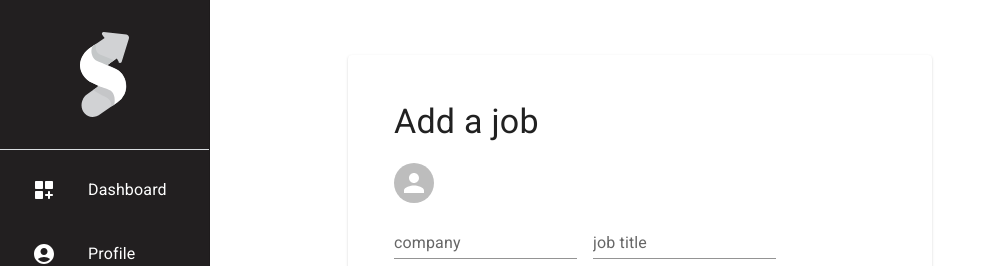
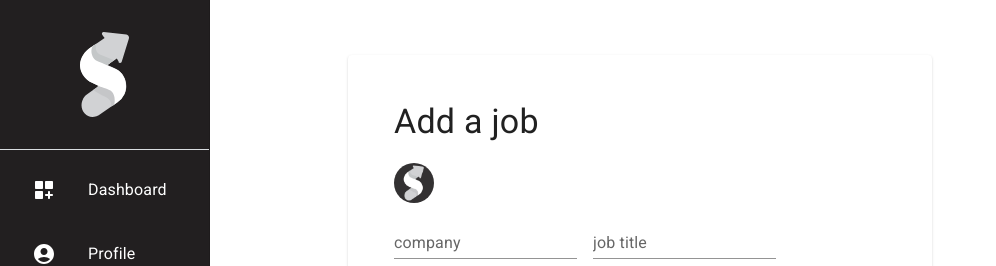
Before and after one commit to cesar-santamaria/sendero, a React (Create React App) app in the folder client/: page /job-form in a window 1280 px wide. Shown: the top 266 px of the page, without its empty margins (0-996 px from the left). Built offline with nearby package versions, Linux system fonts and the light colour scheme; sample sign-in values are in the browser's storage.

Commit message:
Add default sendero image as job logo

```diff
--- a/client/src/pages/job/JobForm.jsx
+++ b/client/src/pages/job/JobForm.jsx
@@ -30,7 +30,7 @@ import { AdapterDateFns } from '@mui/x-date-pickers/AdapterDateFns';
 
 export default function JobForm() {
   const [open, setOpen] = useState(false)
-  const [logo, setLogo] = useState('')
+  const [logo, setLogo] = useState("img/sendero_job_icon.png" || "")
   const [formData, setFormData] = useState({
     companyName: '',
     jobTitle: '',
```
